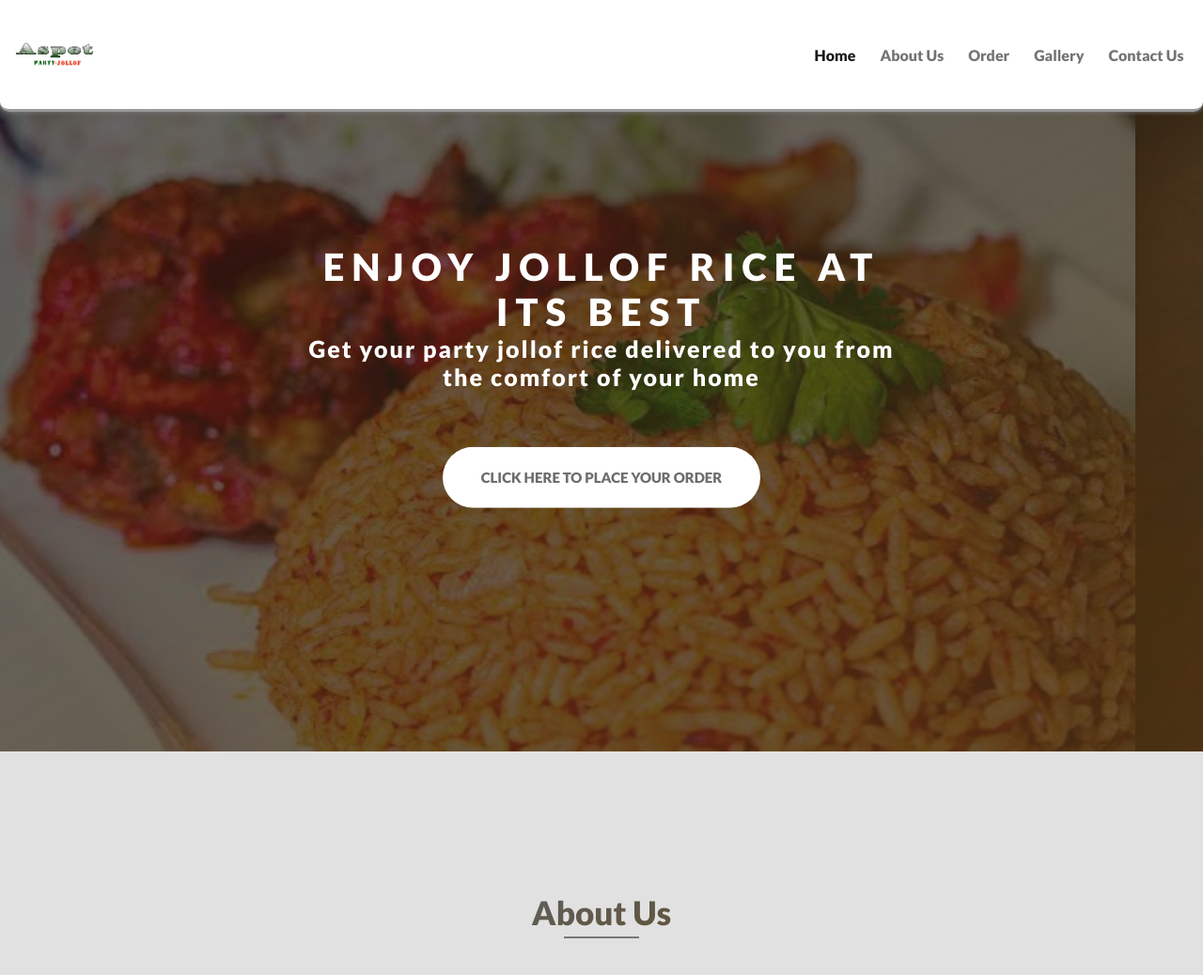
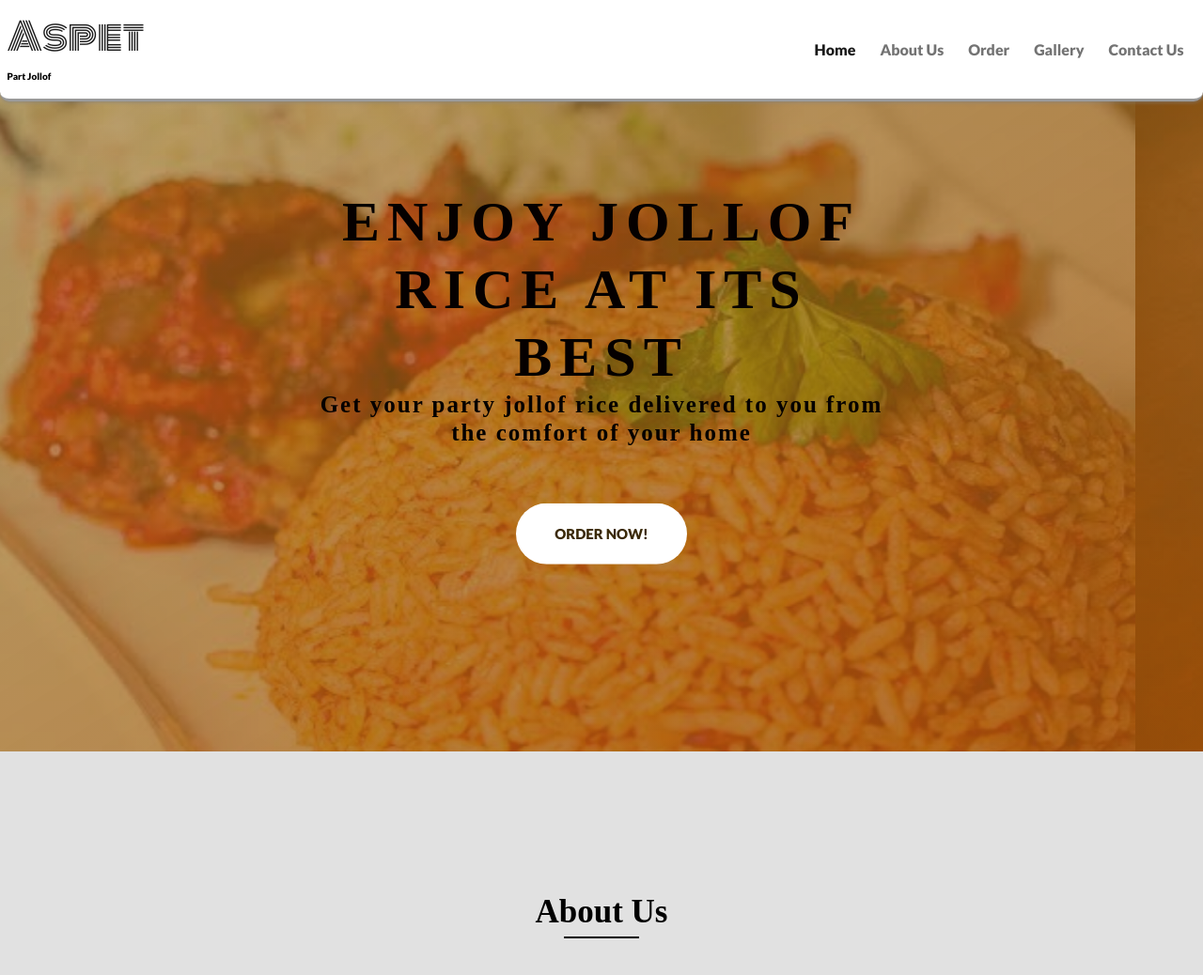
Before and after one commit to dharold1/jollof-project, a website: page index.html in a window 1280 px wide. Shown: the top 1038 px of the page at 94% size. Drawn offline with Linux system fonts and the light colour scheme.

Commit message:
made some text and color changes

```diff
--- a/assets/css/style.css
+++ b/assets/css/style.css
@@ -18,12 +18,14 @@ html {
 }
 
 body {
-    font-family: 'lato', sans-serif;
+    font-family: 'sans-serif', 'lato';
     font-weight: 400;
     line-height: 1.7;
-    color: white;
 }
-
+h2{
+    font-family: 'jokerman';
+    color: black;
+}
 .logo-img {
     max-height: 300px;
 }
@@ -51,11 +53,10 @@ body {
 /* ================================HEADER ======================================= */
 .header {
     height: 100vh;
-    background-image: linear-gradient(to right bottom, rgba(17, 17, 17, 0.624), rgba(70, 53, 21, 0.823));
+    background-image: linear-gradient(to right bottom, rgba(152, 116, 30, 0.624), rgba(163, 87, 11, 0.823));
     background-size: cover;
     background-position: top;
     position: relative;
-    animation: slideShow 20s infinite;
 }
 .index{
     z-index: -1;
@@ -73,22 +74,28 @@ header::after{
 }
 
 .heading-primary {
-    color: white;
+    color: rgb(5, 0, 0);
     animation: forwards;
     margin-bottom: 6rem;
+    /* background: linear-gradient(to right, #151515, #ffffff, #69605a, #000000, #eedd44);
+    -webkit-text-fill-color: transparent;
+    -webkit-background-clip: text; */
 }
 
 .heading-primary--main {
     display: block;
-    font-size: 4rem;
+    font-size: 6rem;
     text-transform: uppercase;
-    font-weight: 400;
+    font-family: 'jokerman';
+    font-weight: 900;
     letter-spacing: 0.8rem;
     animation: moveInLeft 2s;
 }
 
 .heading-primary--sub {
     display: block;
+    font-family: 'sans-serif';
+    font-weight: 700;
     letter-spacing: 0.2rem;
     animation: moveInRight 2s;
 }
@@ -102,19 +109,19 @@ header::after{
 }
 
 .btn--white {
-    background-color: white;
-    color: rgb(109, 109, 109);
+    background-color: rgb(255, 255, 255);
+    color: rgb(58, 41, 8)
 }
 
 .btn--animated {
     animation: moveInUp 2s
 }
 
-/* .btn:hover {
+.btn:hover {
     transform: translateY(-.3rem);
     transition: all .2s;
-    box-shadow: 0 1rem 2rem rgba(0, 0, 0, 0.5);
-} */
+    box-shadow: 0 1rem 2rem rgba(0, 0, 0, 0.628);
+}
 
 .btn:active {
     transform: translateY(-.1rem);
@@ -133,25 +140,22 @@ header::after{
 
 .about__content .about__content__heading {
     margin-top: 15rem;
-    color: #777;
     font-size: 3.5rem;
     font-weight: 700;
     display: inline-block;
-    background-image: linear-gradient(to right bottom, rgba(17, 17, 17, 0.624), rgba(70, 53, 21, 0.823));
+    /* background-image: linear-gradient(to right bottom, rgba(17, 17, 17, 0.624), rgba(70, 53, 21, 0.823));
     -webkit-background-clip: text;
-    color: transparent;
+    color: transparent; */
 
 
 }
 
 .about__content .about__content__text {
     font-size: 2rem;
-    color: rgb(109, 109, 109);
     padding: 0 16rem;
 }
 /* ===========================GALLERY CSS ==================================== */
 .gallery {
-    color: #777;
     height: 100vh;
     text-align: center;
     margin-top: 12rem;
@@ -165,7 +169,7 @@ header::after{
 .heading--underline {
     margin: auto;
     width: 8rem;
-    border-bottom: 2px solid #777;
+    border-bottom: 2px solid rgb(0, 0, 0);
     margin-bottom: 10rem;
 }
 
@@ -197,7 +201,7 @@ header::after{
 .img-row__food img:hover {
     transform: scale(1);
     transition: ease-in 200ms;
-    outline: 0.5rem solid #777;
+    outline: 0.5rem solid rgb(0, 0, 0);
     border-radius: 3rem;
     box-shadow: 2px 2px 20px 10px rgba(0, 0, 0, 0.4);
 }
--- a/index.html
+++ b/index.html
@@ -21,8 +21,10 @@
         <!-- ==================bootstrap navbar============================ -->
         <nav class="navbar fixed-top navbar-expand-lg navbar-light" style="background-color: white; ">
             <div class="container-fluid">
-            <a class="navbar-brand" href="#"><img class="logo-img" width="100" height="100"
-                    src="./assets/images/aspet party jollof.png" alt="" srcset=""> </a>
+                <div>
+                    <a class="navbar-brand" href="#">Aspet </a>
+                    <p style="color: black;">Part Jollof</p>
+                </div>
                 <button class="navbar-toggler" type="button" data-bs-toggle="collapse" data-bs-target="#navbarNav"
                     aria-controls="navbarNav" aria-expanded="false" aria-label="Toggle navigation">
                     <span class="navbar-toggler-icon"></span>
@@ -76,15 +78,17 @@
         <!-- =============================MAIN HEADING AFTER NAV================================= -->
         <div class="header__text-box">
             <h1 class="heading-primary"><span class="heading-primary--main"> Enjoy Jollof Rice at its best </span>
-                <span class='heading-primary--sub'>Get your party jollof rice delivered to you from the comfort of your home</span>
+                <span class='heading-primary--sub'>Get your party jollof rice delivered to you from the comfort of your
+                    home</span>
             </h1>
-            <a href="#" class="btn btn--white btn--animated">CLICK HERE TO PLACE YOUR ORDER</a>
+            <a href="#" class="btn btn--white btn--animated">ORDER NOW!</a>
         </div>
 
     </header>
 
 
-    <main>          <!-- ============================About=============================== -->
+    <main>
+        <!-- ============================About=============================== -->
         <section class="about" id="about">
             <!-- <video class="bg-video" src="/assets/images/v2.mp4" muted autoplay loop></video> -->
             <div class="about__content">
@@ -100,7 +104,7 @@
         <section class="gallery" id="gallery">
 
             <div class="gallery__container">
-            <h2 class="gallery__heading">Gallery</h1>
+                <h2 class="gallery__heading">Gallery</h2>
                     <div class="heading--underline"></div>
                     <div class="img-row">
                         <div class="img-row__food">
```
Also changed, not shown: package.json (added, +23 -0 lines), 1 other file. Lines whose indentation alone changed are shown as unchanged.
